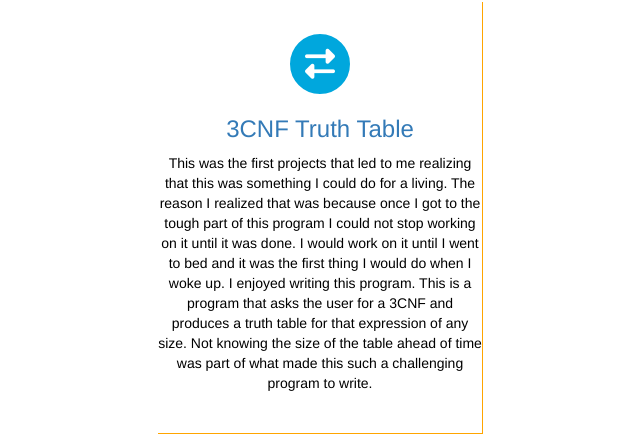
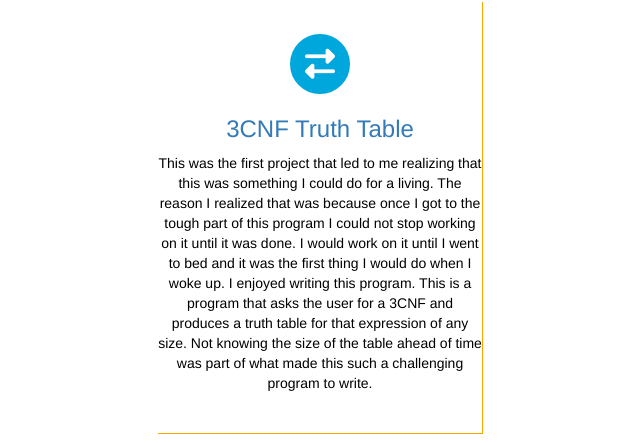
Before and after one commit to devon-wilson/Devon_Wilson, a plain HTML site: page index.html in a window 1280 px wide. Shown: the part 3359-3802 px from the top of the page, 287-927 px from the left. Drawn offline with nearby package versions, Linux system fonts and the light colour scheme.

Commit message:
Update index.html

```diff
--- a/index.html
+++ b/index.html
@@ -257,7 +257,7 @@
                                <span class="featured-icon"><i class="fa fa-exchange"></i></span>
                                <h3><a href="https://github.com/devon-wilson">3CNF Truth Table</a></h3>
                                <p>
-                                  This was the first projects that led to me realizing that this was something I could do for a living.  The reason I realized that was because once I got to the tough part of this program I could not stop working on it until it was done.  I would work on it until I went to bed and it was the first thing I would do when I woke up.  I enjoyed writing this program.  This is a program that asks the user for a 3CNF and produces a truth table for that expression of any size.  Not knowing the size of the table ahead of time was part of what made this such a challenging program to write.
+                                  This was the first project that led to me realizing that this was something I could do for a living.  The reason I realized that was because once I got to the tough part of this program I could not stop working on it until it was done.  I would work on it until I went to bed and it was the first thing I would do when I woke up.  I enjoyed writing this program.  This is a program that asks the user for a 3CNF and produces a truth table for that expression of any size.  Not knowing the size of the table ahead of time was part of what made this such a challenging program to write.
                                </p>
                            </div>
                            <div class="single-feature">
```
